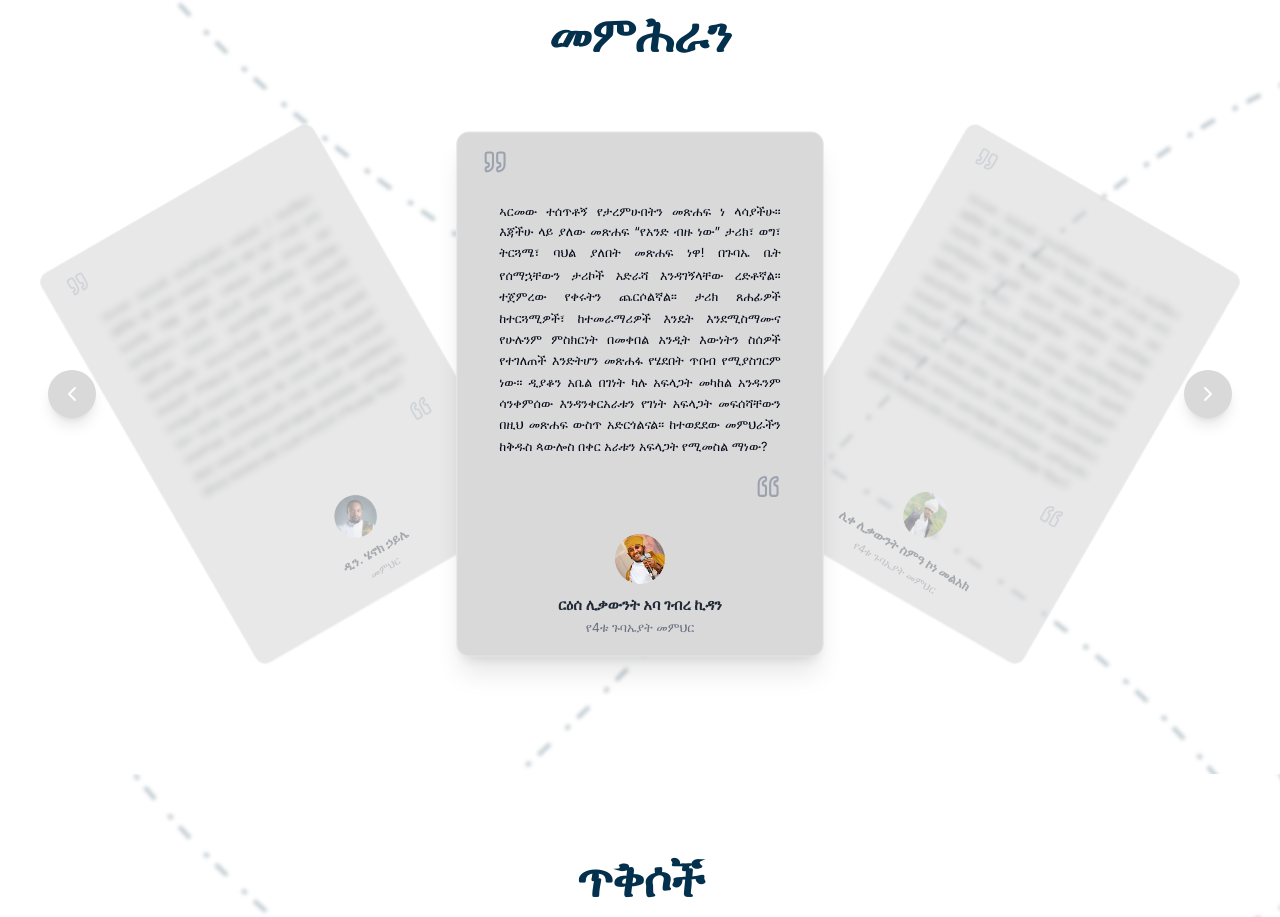
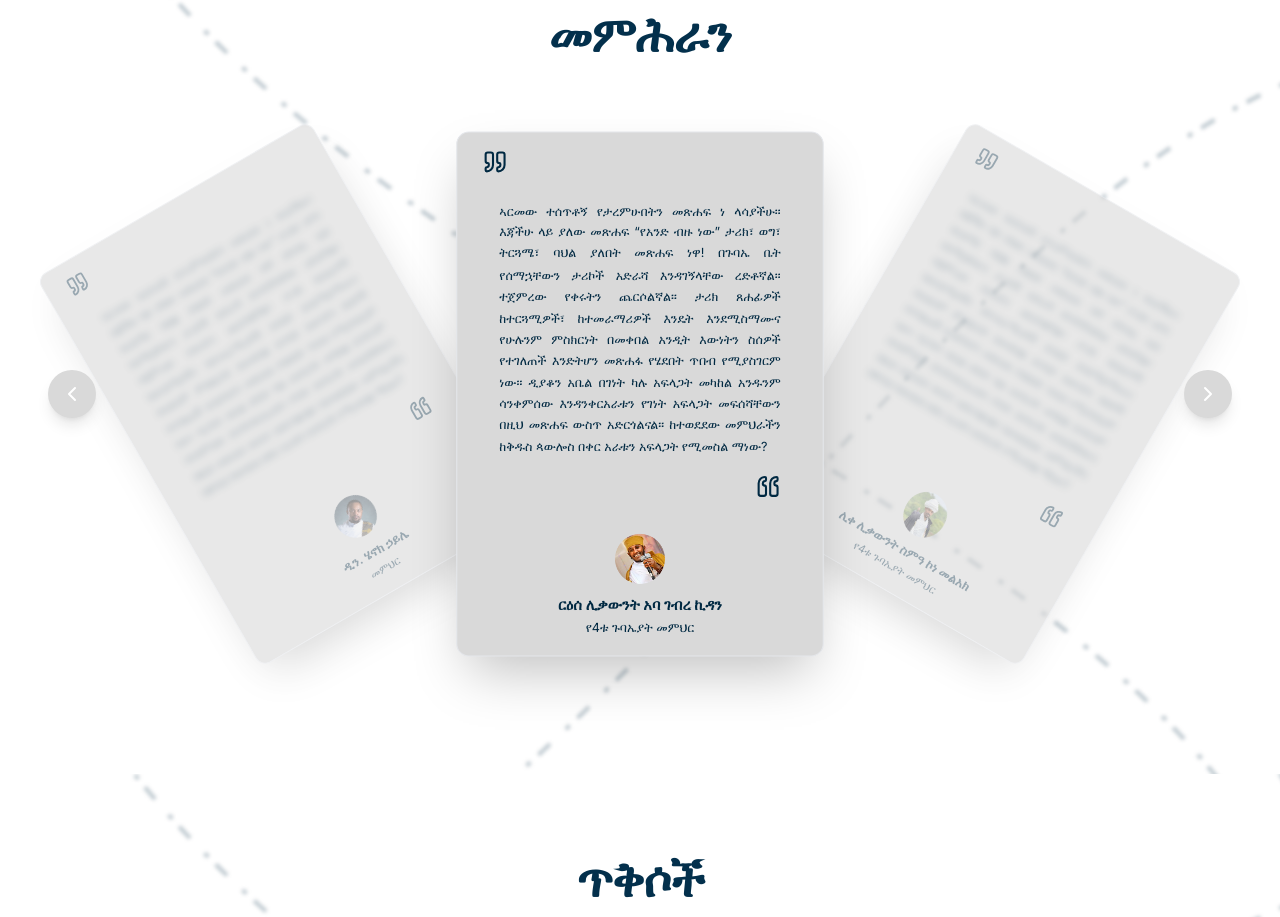
Before and after one commit to MekdelawitGebre/st-paul-book, a Next.js app: page / in a window 1280 px wide. Shown: the part 2440-3357 px from the top of the page. Built offline with nearby package versions, Linux system fonts and the light colour scheme; a web font is replaced by a local one.

Commit message:
fix :the testimoials

```diff
--- a/components/testimonials.tsx
+++ b/components/testimonials.tsx
@@ -12,7 +12,7 @@ const cardConfig = {
     height: "500px",
     transform: "translateX(0) scale(1.05) rotate(0deg)",
     className: "scale-105 opacity-100 z-20",
-    cardClasses: "border border-gray-200 shadow-xl",
+    cardClasses: "border border-gray-200 shadow-2xl",
     contentOpacity: "opacity-100",
     textBlur: "blur-0",
     fontSize: "text-xs",
@@ -22,7 +22,7 @@ const cardConfig = {
     height: "500px",
     transform: "translateX(-355px) scale(0.9) rotate(-30deg)",
     className: "scale-90 opacity-60 z-10",
-    cardClasses: "border border-gray-200 shadow-sm",
+    cardClasses: "border border-gray-200 shadow-lg",
     contentOpacity: "opacity-60",
     textBlur: "blur-sm",
     fontSize: "text-xs",
@@ -32,7 +32,7 @@ const cardConfig = {
     height: "500px",
     transform: "translateX(355px) scale(0.9) rotate(30deg)",
     className: "scale-90 opacity-60 z-10",
-    cardClasses: "border border-gray-200 shadow-sm",
+    cardClasses: "border border-gray-200 shadow-lg",
     contentOpacity: "opacity-60",
     textBlur: "blur-sm",
     fontSize: "text-xs",
@@ -128,7 +128,7 @@ export default function Testimonials() {
                   }}
                 >
                   <Card
-                    className={`w-full h-full p-2 ${config.cardClasses}`}
+                    className={`w-full h-full p-2 ${config.cardClasses} shadow-2xl`}
                     style={{ backgroundColor: "#D9D9D9" }}
                   >
                     <CardContent
@@ -137,20 +137,27 @@ export default function Testimonials() {
                       <div className="relative w-full h-full flex flex-col">
                         {/* Opening quote at top-left */}
                         <div className="absolute top-0 left-0">
-                          <Quote className="w-6 h-6 text-gray-400" />
+                          <Quote
+                            className="w-6 h-6"
+                            style={{ color: "#002942" }}
+                          />
                         </div>
 
                         {/* Main content */}
                         <div className="flex-1 flex flex-col justify-center px-4 pt-8">
                           <p
                             className={`${config.fontSize} ${config.textBlur} text-justify`}
+                            style={{ color: "#002942" }}
                           >
                             {testimonial.quote}
                           </p>
 
                           {/* Closing quote after description */}
                           <div className="flex justify-end mt-4">
-                            <Quote className="w-6 h-6 text-gray-400 transform rotate-180" />
+                            <Quote
+                              className="w-6 h-6 transform rotate-180"
+                              style={{ color: "#002942" }}
+                            />
                           </div>
                         </div>
 
@@ -165,11 +172,12 @@ export default function Testimonials() {
                           />
                           <div className="text-center">
                             <p
-                              className={`font-semibold text-gray-800 text-sm`}
+                              className={`font-semibold text-sm`}
+                              style={{ color: "#002942" }}
                             >
                               {testimonial.author.name}
                             </p>
-                            <p className="text-xs text-gray-500">
+                            <p className="text-xs" style={{ color: "#002942" }}>
                               {testimonial.author.title}
                             </p>
                           </div>
```
